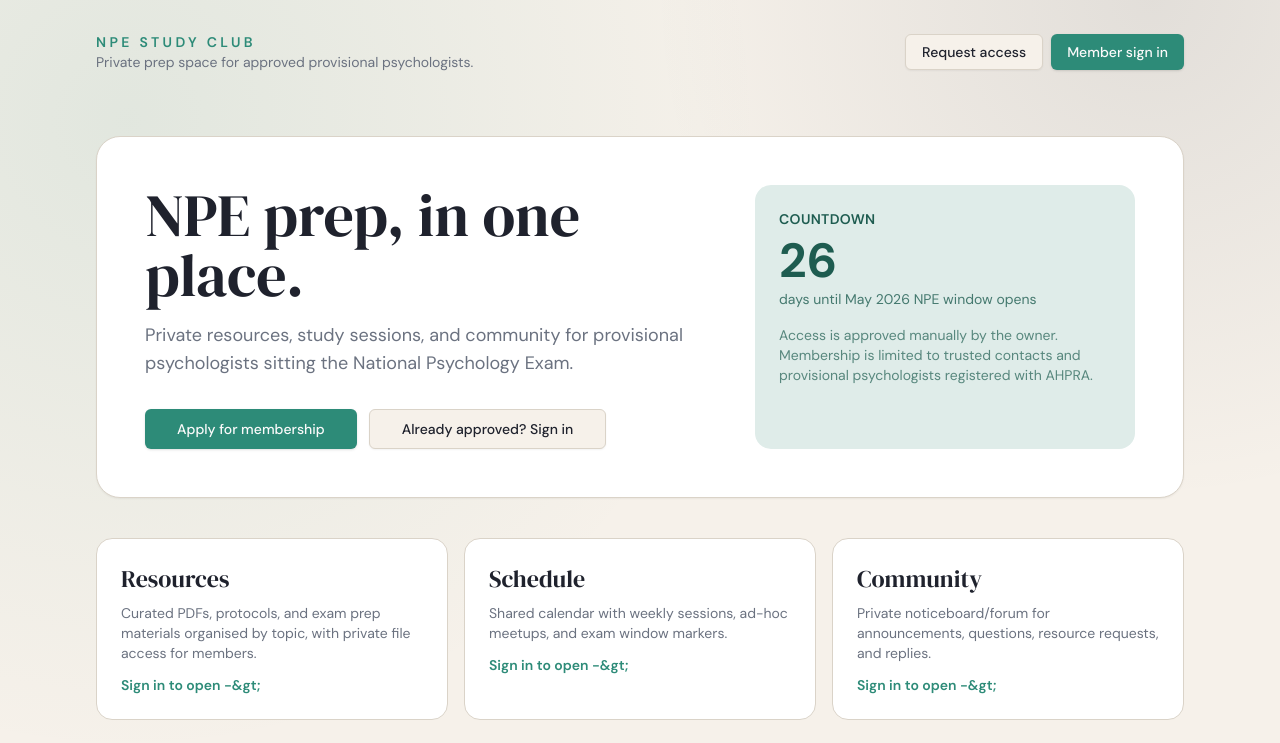
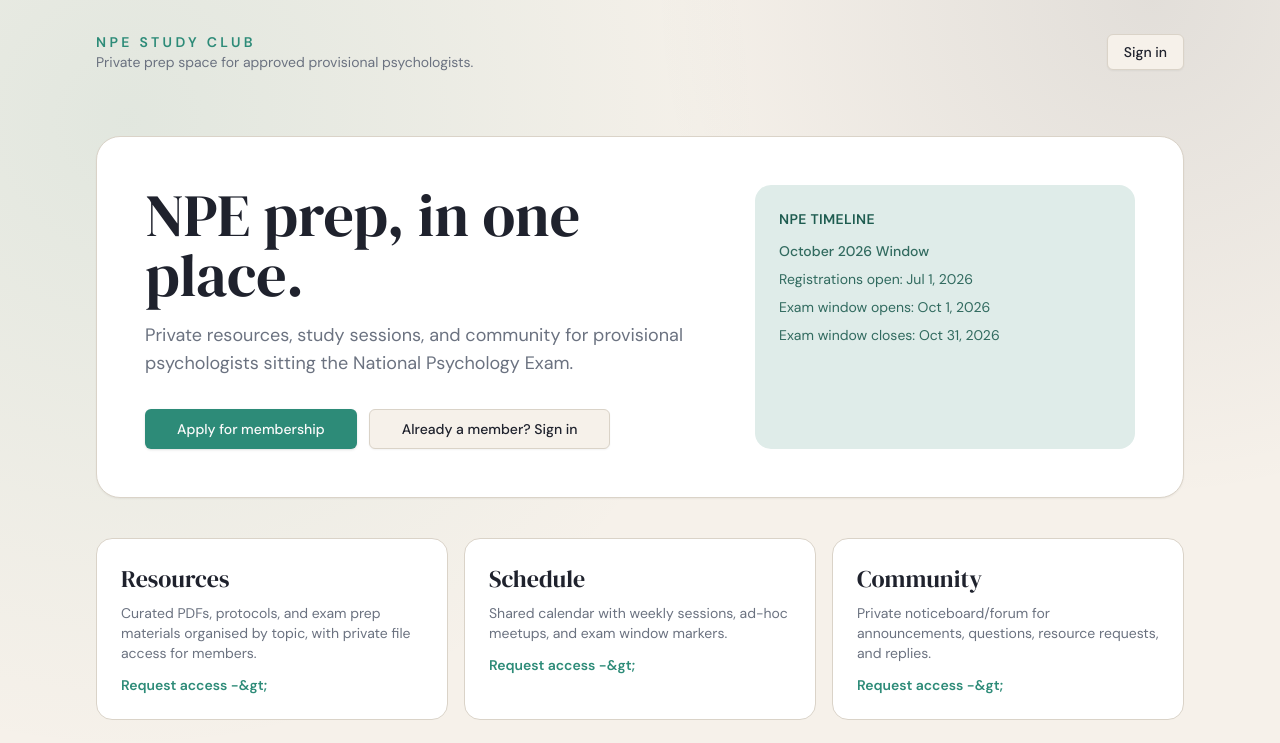
Before and after one commit to ccicm/NPEstudyclub, a Next.js app in the folder npe-web/: page / in a window 1280 px wide. Shown: the top 743 px of the page. Built offline with nearby package versions, Linux system fonts and the light colour scheme; no server answers.

Commit message:
schedule

```diff
--- a/npe-web/app/(member)/layout.tsx
+++ b/npe-web/app/(member)/layout.tsx
@@ -19,7 +19,6 @@
   }
 
   const baseLinks = [
-    { href: "/", label: "Home" },
     { href: "/dashboard", label: "Dashboard" },
     { href: "/resources", label: "Resources" },
     { href: "/quizzes", label: "Quizzes" },
--- a/npe-web/app/page.tsx
+++ b/npe-web/app/page.tsx
@@ -1,18 +1,36 @@
 import Link from "next/link";
 import { Button } from "@/components/ui/button";
 import { QUICK_LINKS } from "@/lib/quick-links";
+import { EXAM_WINDOWS, windowToDates } from "@/lib/exam-windows";
 import { createClient } from "@/lib/supabase/server";
 
-const EXAM_WINDOW_OPEN = new Date("2026-05-04T00:00:00+10:00");
+function getTimelineWindow(now: Date) {
+  const active = EXAM_WINDOWS.find((window) => {
+    const { start, end } = windowToDates(window);
+    return now >= start && now <= end;
+  });
 
-function getDaysRemaining() {
-  const now = new Date();
-  const ms = EXAM_WINDOW_OPEN.getTime() - now.getTime();
-  return Math.max(0, Math.ceil(ms / (1000 * 60 * 60 * 24)));
+  if (active) {
+    return active;
+  }
+
+  const upcoming = EXAM_WINDOWS.find((window) => {
+    const registrationOpen = new Date(window.registrationOpen[0], window.registrationOpen[1] - 1, window.registrationOpen[2]);
+    return now < registrationOpen;
+  });
+
+  return upcoming ?? EXAM_WINDOWS[EXAM_WINDOWS.length - 1] ?? null;
+}
+
+function formatDate(date: Date) {
+  return date.toLocaleDateString(undefined, {
+    year: "numeric",
+    month: "short",
+    day: "numeric",
+  });
 }
 
 export default async function Home() {
-  const daysRemaining = getDaysRemaining();
   const supabase = await createClient();
   const {
     data: { user },
@@ -30,10 +48,22 @@
     isApproved = Boolean(data?.length);
   }
 
+  const now = new Date();
+  const timelineWindow = getTimelineWindow(now);
+
   const memberDestination = isApproved ? "/dashboard" : "/auth/login";
-  const resourcesDestination = isApproved ? "/resources" : "/auth/login";
-  const scheduleDestination = isApproved ? "/schedule" : "/auth/login";
-  const communityDestination = isApproved ? "/community" : "/auth/login";
+  const resourcesDestination = isApproved ? "/resources" : "/auth/request";
+  const scheduleDestination = isApproved ? "/schedule" : "/auth/request";
+  const communityDestination = isApproved ? "/community" : "/auth/request";
+
+  const registrationOpen = timelineWindow
+    ? new Date(
+        timelineWindow.registrationOpen[0],
+        timelineWindow.registrationOpen[1] - 1,
+        timelineWindow.registrationOpen[2],
+      )
+    : null;
+  const windowDates = timelineWindow ? windowToDates(timelineWindow) : null;
 
   return (
     <main className="mx-auto flex min-h-screen w-full max-w-6xl flex-col px-5 py-8 md:px-8">
@@ -44,10 +74,7 @@
         </div>
         <div className="flex gap-2">
           <Button asChild variant="outline">
-            <Link href="/auth/request">Request access</Link>
-          </Button>
-          <Button asChild>
-            <Link href={memberDestination}>{isApproved ? "Open dashboard" : "Member sign in"}</Link>
+            <Link href="/auth/login">Sign in</Link>
           </Button>
         </div>
       </header>
@@ -65,23 +92,24 @@
                 <Link href={isApproved ? "/dashboard" : "/auth/request"}>{isApproved ? "Go to dashboard" : "Apply for membership"}</Link>
               </Button>
               <Button asChild size="lg" variant="outline">
-                <Link href={memberDestination}>{isApproved ? "Open member area" : "Already approved? Sign in"}</Link>
+                <Link href={memberDestination}>{isApproved ? "Open member area" : "Already a member? Sign in"}</Link>
               </Button>
             </div>
           </div>
           <div className="rounded-2xl bg-accent p-6">
             <p className="text-sm font-semibold uppercase tracking-wide text-accent-foreground">
-              Countdown
+              NPE Timeline
             </p>
-            <p className="mt-2 text-5xl font-bold text-accent-foreground">{daysRemaining}</p>
-            <p className="mt-1 text-sm text-accent-foreground/80">
-              days until May 2026 NPE window opens
-            </p>
-            <p className="mt-4 text-sm text-accent-foreground/70">
-              Access is approved manually by the owner. Membership is limited to
-              trusted contacts and provisional psychologists registered with
-              AHPRA.
-            </p>
+            {timelineWindow && registrationOpen && windowDates ? (
+              <div className="mt-3 space-y-2 text-sm text-accent-foreground/90">
+                <p className="font-medium">{timelineWindow.label}</p>
+                <p>Registrations open: {formatDate(registrationOpen)}</p>
+                <p>Exam window opens: {formatDate(windowDates.start)}</p>
+                <p>Exam window closes: {formatDate(windowDates.end)}</p>
+              </div>
+            ) : (
+              <p className="mt-3 text-sm text-accent-foreground/90">Exam dates will appear here once configured.</p>
+            )}
           </div>
         </div>
       </section>
@@ -94,7 +122,7 @@
               Curated PDFs, protocols, and exam prep materials organised by topic, with private file access for members.
             </p>
             <p className="mt-3 text-sm font-semibold text-primary">
-              {isApproved ? "Open resources -&gt;" : "Sign in to open -&gt;"}
+              {isApproved ? "Open resources -&gt;" : "Request access -&gt;"}
             </p>
           </article>
         </Link>
@@ -105,7 +133,7 @@
               Shared calendar with weekly sessions, ad-hoc meetups, and exam window markers.
             </p>
             <p className="mt-3 text-sm font-semibold text-primary">
-              {isApproved ? "Open schedule -&gt;" : "Sign in to open -&gt;"}
+              {isApproved ? "Open schedule -&gt;" : "Request access -&gt;"}
             </p>
           </article>
         </Link>
@@ -116,7 +144,7 @@
               Private noticeboard/forum for announcements, questions, resource requests, and replies.
             </p>
             <p className="mt-3 text-sm font-semibold text-primary">
-              {isApproved ? "Open community -&gt;" : "Sign in to open -&gt;"}
+              {isApproved ? "Open community -&gt;" : "Request access -&gt;"}
             </p>
           </article>
         </Link>
@@ -146,7 +174,10 @@
       <section className="mt-10 rounded-3xl border bg-card p-8">
         <div className="grid gap-6 md:grid-cols-[0.9fr_1.1fr] md:items-center">
           <div>
-            <h2 className="mt-2 text-3xl">Approved members get in. Everyone else requests access.</h2>
+            <h2 className="mt-2 text-3xl">A private study space for a small cohort of peers.</h2>
+            <p className="mt-2 text-sm text-muted-foreground">
+              If you have been told about this space, you are probably in the right place.
+            </p>
           </div>
           <div className="mt-3 grid gap-3 text-sm text-muted-foreground sm:grid-cols-3">
             <div className="rounded-2xl bg-muted p-4">
--- a/npe-web/components/member/exam-countdown.tsx
+++ b/npe-web/components/member/exam-countdown.tsx
@@ -1,106 +1,100 @@
 "use client";
 
 import Link from "next/link";
-import { useEffect, useMemo, useState } from "react";
 import { EXAM_WINDOWS, windowToDates } from "@/lib/exam-windows";
 
-type CountdownState = {
-  label: string;
-  reg: string;
-  status: "upcoming" | "open" | "none";
-  diffMs: number;
-};
+function getTimelineWindow(now: Date) {
+  const current = EXAM_WINDOWS.find((window) => {
+    const { start, end } = windowToDates(window);
+    return now >= start && now <= end;
+  });
 
-function getCountdownState(now: Date): CountdownState {
-  for (const window of EXAM_WINDOWS) {
-    const { start, end } = windowToDates(window);
-
-    if (now < start) {
-      return {
-        label: window.label,
-        reg: window.reg,
-        status: "upcoming",
-        diffMs: start.getTime() - now.getTime(),
-      };
-    }
-
-    if (now >= start && now <= end) {
-      return {
-        label: window.label,
-        reg: window.reg,
-        status: "open",
-        diffMs: end.getTime() - now.getTime(),
-      };
-    }
+  if (current) {
+    return { window: current, status: "open" as const };
   }
 
-  return {
-    label: "No upcoming window",
-    reg: "Watch for updated exam dates",
-    status: "none",
-    diffMs: 0,
-  };
+  const upcoming = EXAM_WINDOWS.find((window) => {
+    const registrationOpen = new Date(window.registrationOpen[0], window.registrationOpen[1] - 1, window.registrationOpen[2]);
+    return now < registrationOpen;
+  });
+
+  if (upcoming) {
+    return { window: upcoming, status: "upcoming" as const };
+  }
+
+  const lastWindow = EXAM_WINDOWS[EXAM_WINDOWS.length - 1] ?? null;
+  if (!lastWindow) {
+    return { window: null, status: "none" as const };
+  }
+
+  return { window: lastWindow, status: "past" as const };
 }
 
-function parts(diffMs: number) {
-  const totalMinutes = Math.max(0, Math.floor(diffMs / 60000));
-  const days = Math.floor(totalMinutes / (60 * 24));
-  const hours = Math.floor((totalMinutes % (60 * 24)) / 60);
-  const minutes = totalMinutes % 60;
-  return { days, hours, minutes };
+function formatDate(date: Date) {
+  return date.toLocaleDateString(undefined, {
+    year: "numeric",
+    month: "short",
+    day: "numeric",
+  });
 }
 
 export function ExamCountdown() {
-  const [now, setNow] = useState<Date>(new Date());
+  const now = new Date();
+  const timeline = getTimelineWindow(now);
 
-  useEffect(() => {
-    const timer = window.setInterval(() => {
-      setNow(new Date());
-    }, 60000);
+  if (!timeline.window) {
+    return (
+      <section className="rounded-3xl bg-primary p-5 text-primary-foreground shadow-sm md:p-6">
+        <h1 className="text-3xl">NPE Timeline</h1>
+        <p className="mt-2 text-sm text-primary-foreground/90">No exam windows are configured yet.</p>
+      </section>
+    );
+  }
 
-    return () => window.clearInterval(timer);
-  }, []);
-
-  const state = useMemo(() => getCountdownState(now), [now]);
-  const remaining = parts(state.diffMs);
+  const registrationOpen = new Date(
+    timeline.window.registrationOpen[0],
+    timeline.window.registrationOpen[1] - 1,
+    timeline.window.registrationOpen[2],
+  );
+  const { start, end } = windowToDates(timeline.window);
 
   return (
     <section className="rounded-3xl bg-primary p-5 text-primary-foreground shadow-sm md:p-6">
       <div className="flex flex-wrap items-center justify-between gap-3">
         <div>
           <span className="rounded-full bg-white/20 px-3 py-1 text-xs font-semibold uppercase tracking-wide">
-            {state.label}
+            {timeline.window.label}
           </span>
-          <h1 className="mt-3 text-3xl">NPE Countdown</h1>
-          <p className="mt-1 text-sm text-primary-foreground/90">{state.reg}</p>
+          <h1 className="mt-3 text-3xl">NPE Timeline</h1>
+          <p className="mt-1 text-sm text-primary-foreground/90">Key dates for planning, not a countdown clock.</p>
         </div>
         <Link href="/schedule" className="text-sm underline underline-offset-4">
           View in schedule
         </Link>
       </div>
 
-      {state.status === "none" ? (
-        <p className="mt-4 text-sm">No upcoming exam windows scheduled.</p>
+      <div className="mt-5 grid gap-3 text-sm md:max-w-2xl">
+        <div className="grid grid-cols-[170px_1fr] items-center rounded-xl bg-white/15 px-4 py-3">
+          <p className="font-semibold">Registrations open</p>
+          <p>{formatDate(registrationOpen)}</p>
+        </div>
+        <div className="grid grid-cols-[170px_1fr] items-center rounded-xl bg-white/15 px-4 py-3">
+          <p className="font-semibold">Exam window opens</p>
+          <p>{formatDate(start)}</p>
+        </div>
+        <div className="grid grid-cols-[170px_1fr] items-center rounded-xl bg-white/15 px-4 py-3">
+          <p className="font-semibold">Exam window closes</p>
+          <p>{formatDate(end)}</p>
+        </div>
+      </div>
+
+      {timeline.status === "open" ? (
+        <p className="mt-3 text-sm font-medium">The current exam sitting window is open.</p>
+      ) : timeline.status === "upcoming" ? (
+        <p className="mt-3 text-sm font-medium">This is the next scheduled exam window.</p>
       ) : (
-        <div className="mt-5 grid grid-cols-3 gap-3 text-center md:max-w-md">
-          <div className="rounded-xl bg-white/15 p-3">
-            <p className="text-2xl font-semibold">{remaining.days}</p>
-            <p className="text-xs uppercase tracking-wide text-primary-foreground/85">Days</p>
-          </div>
-          <div className="rounded-xl bg-white/15 p-3">
-            <p className="text-2xl font-semibold">{remaining.hours}</p>
-            <p className="text-xs uppercase tracking-wide text-primary-foreground/85">Hours</p>
-          </div>
-          <div className="rounded-xl bg-white/15 p-3">
-            <p className="text-2xl font-semibold">{remaining.minutes}</p>
-            <p className="text-xs uppercase tracking-wide text-primary-foreground/85">Minutes</p>
-          </div>
-        </div>
+        <p className="mt-3 text-sm font-medium">This is the latest configured exam window. Update dates as new windows are published.</p>
       )}
-
-      {state.status === "open" ? (
-        <p className="mt-3 text-sm font-medium">NPE window is open now.</p>
-      ) : null}
     </section>
   );
 }
--- a/npe-web/components/member/schedule-calendar.tsx
+++ b/npe-web/components/member/schedule-calendar.tsx
@@ -44,7 +44,7 @@
       kind: "window";
       id: string;
       label: string;
-      reg: string;
+      registrationInfo: string;
     };
 
 function monthMatrix(viewDate: Date) {
@@ -155,13 +155,18 @@
 
     EXAM_WINDOWS.forEach((window) => {
       const { start, end } = windowToDates(window);
+      const registrationOpen = new Date(window.registrationOpen[0], window.registrationOpen[1] - 1, window.registrationOpen[2]);
       const cursor = new Date(start);
       while (cursor <= end) {
         addEvent(dateKey(cursor), {
           kind: "window",
           id: `${window.label}-${dateKey(cursor)}`,
           label: window.label,
-          reg: window.reg,
+          registrationInfo: `Registrations open ${registrationOpen.toLocaleDateString(undefined, {
+            year: "numeric",
+            month: "short",
+            day: "numeric",
+          })}`,
         });
         cursor.setDate(cursor.getDate() + 1);
       }
@@ -331,7 +336,7 @@
                 {event.kind === "window" ? (
                   <>
                     <p className="font-semibold">NPE {event.label} window open</p>
-                    <p className="text-sm text-muted-foreground">{event.reg}</p>
+                    <p className="text-sm text-muted-foreground">{event.registrationInfo}</p>
                     <a href="https://www.ahpra.gov.au" target="_blank" rel="noreferrer" className="mt-2 inline-block text-sm underline">
                       APS/AHPRA exam info
                     </a>
--- a/npe-web/lib/calendar-export.ts
+++ b/npe-web/lib/calendar-export.ts
@@ -121,13 +121,18 @@
     const { start, end } = windowToDates(window);
     const startDay = new Date(start.getFullYear(), start.getMonth(), start.getDate());
     const endExclusive = new Date(end.getFullYear(), end.getMonth(), end.getDate() + 1);
+    const registrationOpen = new Date(window.registrationOpen[0], window.registrationOpen[1] - 1, window.registrationOpen[2]);
 
     cal.createEvent({
       start: startDay,
       end: endExclusive,
       allDay: true,
       summary: `NPE ${window.label} exam window`,
-      description: window.reg,
+      description: `Registrations open ${registrationOpen.toLocaleDateString(undefined, {
+        year: "numeric",
+        month: "short",
+        day: "numeric",
+      })}`,
     });
   });
 
--- a/npe-web/lib/exam-windows.ts
+++ b/npe-web/lib/exam-windows.ts
@@ -1,28 +1,28 @@
 export type ExamWindow = {
   label: string;
+  registrationOpen: [number, number, number];
   start: [number, number, number];
   end: [number, number, number];
-  reg: string;
 };
 
 export const EXAM_WINDOWS: ExamWindow[] = [
   {
     label: "May 2026 Window",
+    registrationOpen: [2026, 2, 1],
     start: [2026, 5, 1],
     end: [2026, 5, 31],
-    reg: "Registration usually closes in April 2026",
   },
   {
     label: "October 2026 Window",
+    registrationOpen: [2026, 7, 1],
     start: [2026, 10, 1],
     end: [2026, 10, 31],
-    reg: "Registration usually closes in September 2026",
   },
   {
     label: "March 2027 Window",
+    registrationOpen: [2026, 12, 1],
     start: [2027, 3, 1],
     end: [2027, 3, 31],
-    reg: "Registration usually closes in February 2027",
   },
 ];
 
```
Also changed, not shown: npe-web/app/(member)/dashboard/page.tsx (+18 -18 lines).
